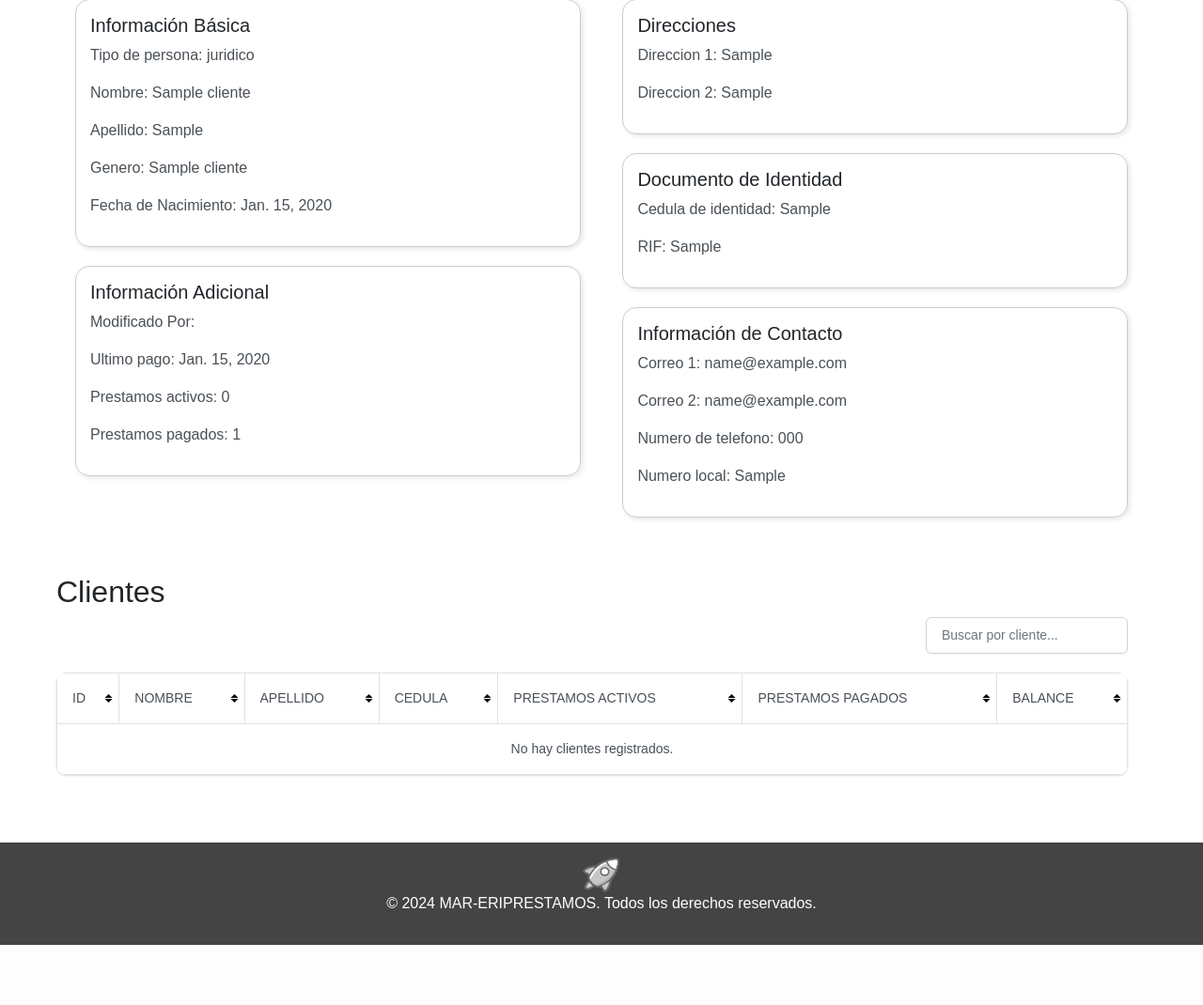
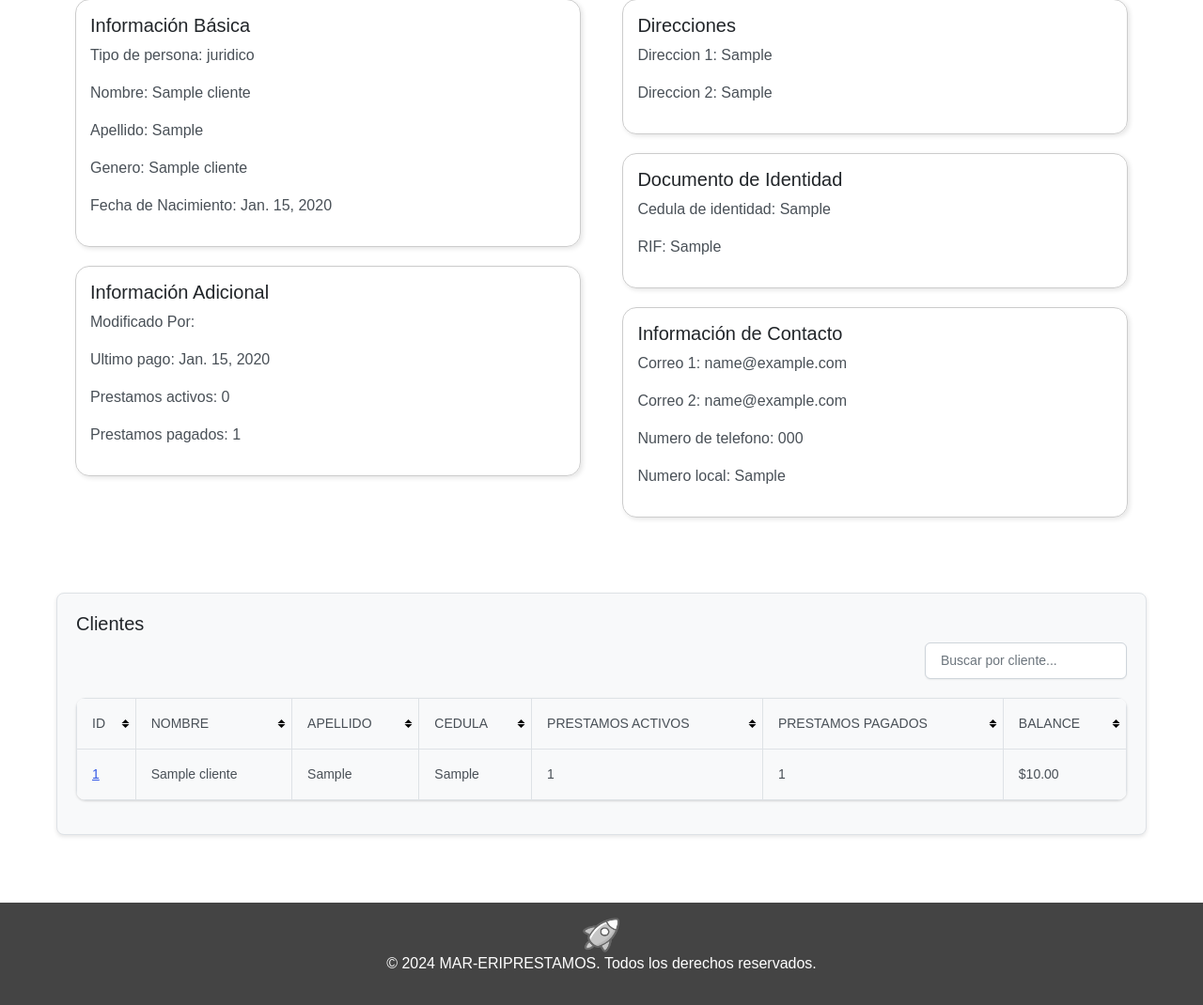
Before and after one commit to Dzherrom/mar-eriprestamos, a Django app: page /cliente/1 in a window 1280 px wide. Shown: the part 590-1660 px from the top of the page at 94% size. Before the commit the page ends 1596 px from the top, so only its background shows below. Run offline with Django 5.2, Linux system fonts and the light colour scheme; a user stored in the database is signed in; tables that the repository leaves empty hold one stand-in row (values such as "Sample post").

Commit message:
cliente_detalles tabla clientes

```diff
--- a/core/templates/clientes/clientes_detalles.html
+++ b/core/templates/clientes/clientes_detalles.html
@@ -119,9 +119,9 @@
             </div>
         </div>
 
-        <div class="table-container">
+        <div class="card-general">
             <div class="clientes">
-                <h2>Clientes</h2>
+                <h5>Clientes</h5>
                 <div style="display: grid; grid-template-columns: 1fr auto; margin-bottom: 10px;">
                     <div></div>
                 <input type="text" id="searchInputPagados" placeholder="Buscar por cliente..." class="form-control" style="margin-bottom: 10px; max-width: 100%; ">
@@ -141,12 +141,13 @@
                     <tbody id="pagadosTableBody">
                         {% for clientes in clientes %}
                         <tr>
-                            <td>{{ cliente.id }}</td>
-                            <td>{{ cliente.nombre }} {{ cliente.apellido }}</td>
-                            <td>{{ cliente.cedula }}</td>
-                            <td>{{ cliente.prestamos_activos }}</td>
-                            <td>{{ cliente.prestamos_pagados }}</td>
-                            <td>${{ cliente.balance }}</td>
+                            <td><a href="{% url 'cliente_detalles' clientes.id %}">{{ clientes.id }}</a></td>
+                            <td>{{ clientes.nombre }}</td>
+                            <td>{{ clientes.apellido }}</td>
+                            <td>{{ clientes.cedula }}</td>
+                            <td>{{ clientes.prestamos_activos }}</td>
+                            <td>{{ clientes.prestamos_pagados }}</td>
+                            <td>${{ clientes.balance }}</td>
                         </tr>
                         {% empty %}
                         <tr>
--- a/core/views.py
+++ b/core/views.py
@@ -34,6 +34,7 @@ def clientes(request):
 
 def cliente_detalles(request, cliente_id):
     if request.method == 'GET':
+        clientes = Clientes.objects.all()
         cliente = get_object_or_404(Clientes, pk=cliente_id)
         prestamos = cliente.prestamos_set.all()
         pagos = Pagos.objects.filter(cliente=cliente)
@@ -50,6 +51,7 @@ def cliente_detalles(request, cliente_id):
 
         total_monto_a_pagar = sum(prestamo.monto_a_pagar for prestamo in prestamos)
         context = {'cliente': cliente,
+                   'clientes': clientes,
                 'prestamos':prestamos,
                 'pagos': pagos,
                 'balance': balance,
```
